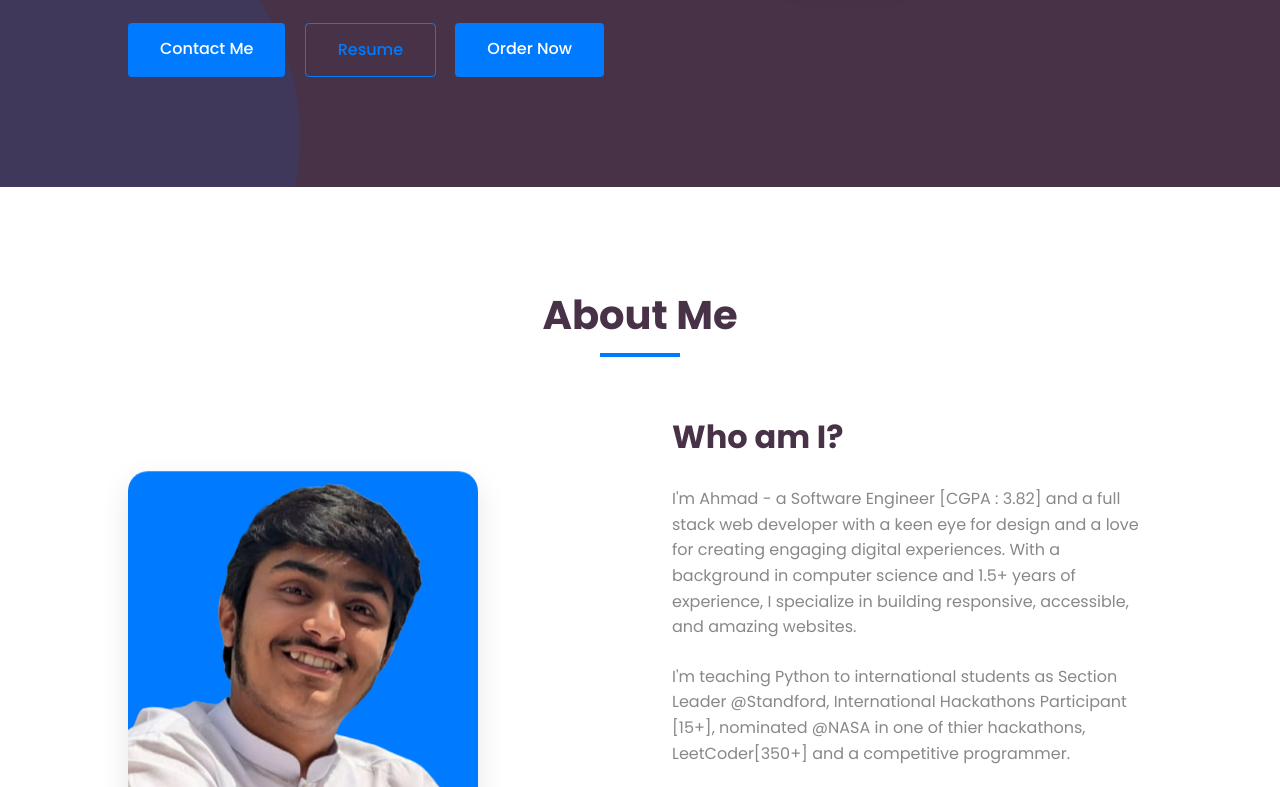
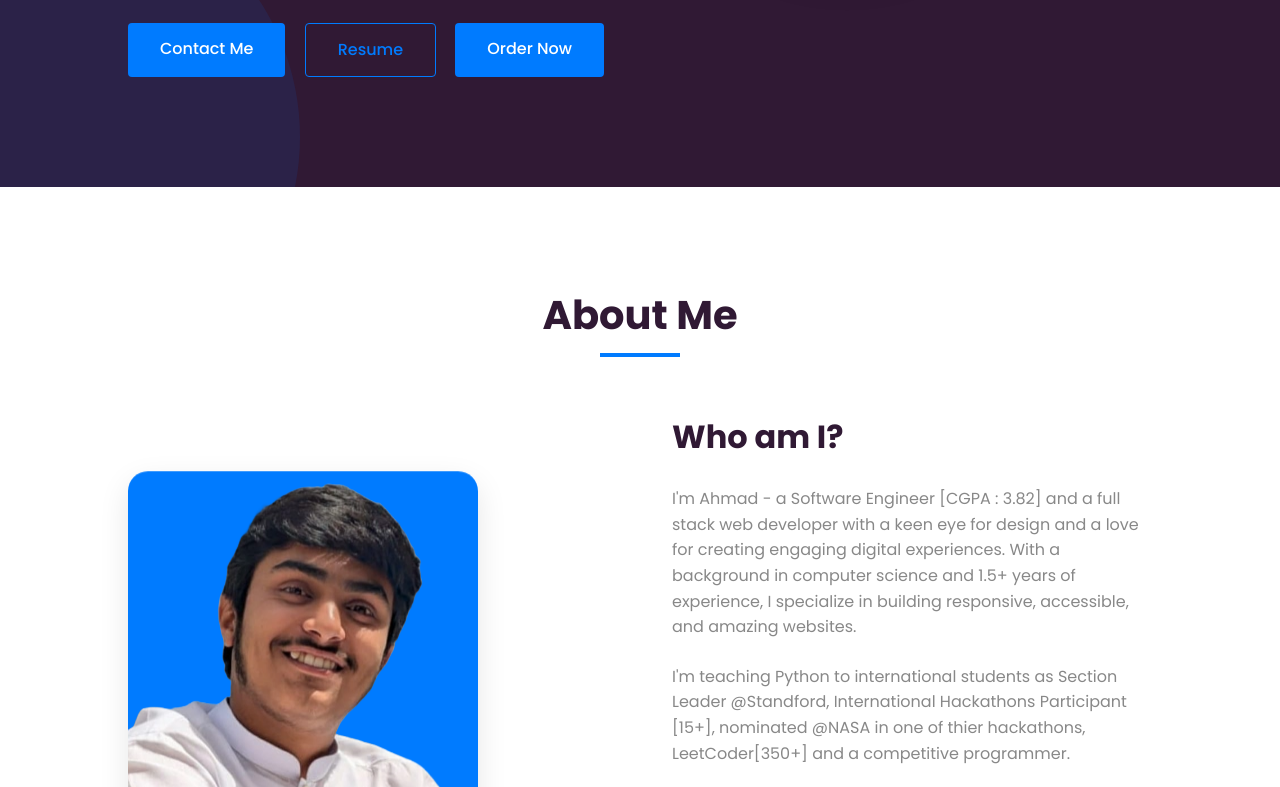
Before and after one commit to mohAhmadRaza/AhmadRaza-Portfolio, a plain HTML site: page index.html in a window 1280 px wide. Shown: the part 613-1400 px from the top of the page. Drawn offline with Linux system fonts and the light colour scheme.

Commit message:
Update styles.css

```diff
--- a/css/styles.css
+++ b/css/styles.css
@@ -6,7 +6,7 @@
     --primary-color: #007bff;
     --secondary-color: #6c757d;
     --accent-color: #61dafb;
-    --dark-color: #483248;
+    --dark-color: #301934;
     --text-color: #333;
     --text-light: #f5f5f5;
     --light-color: #f9fafb;
```
